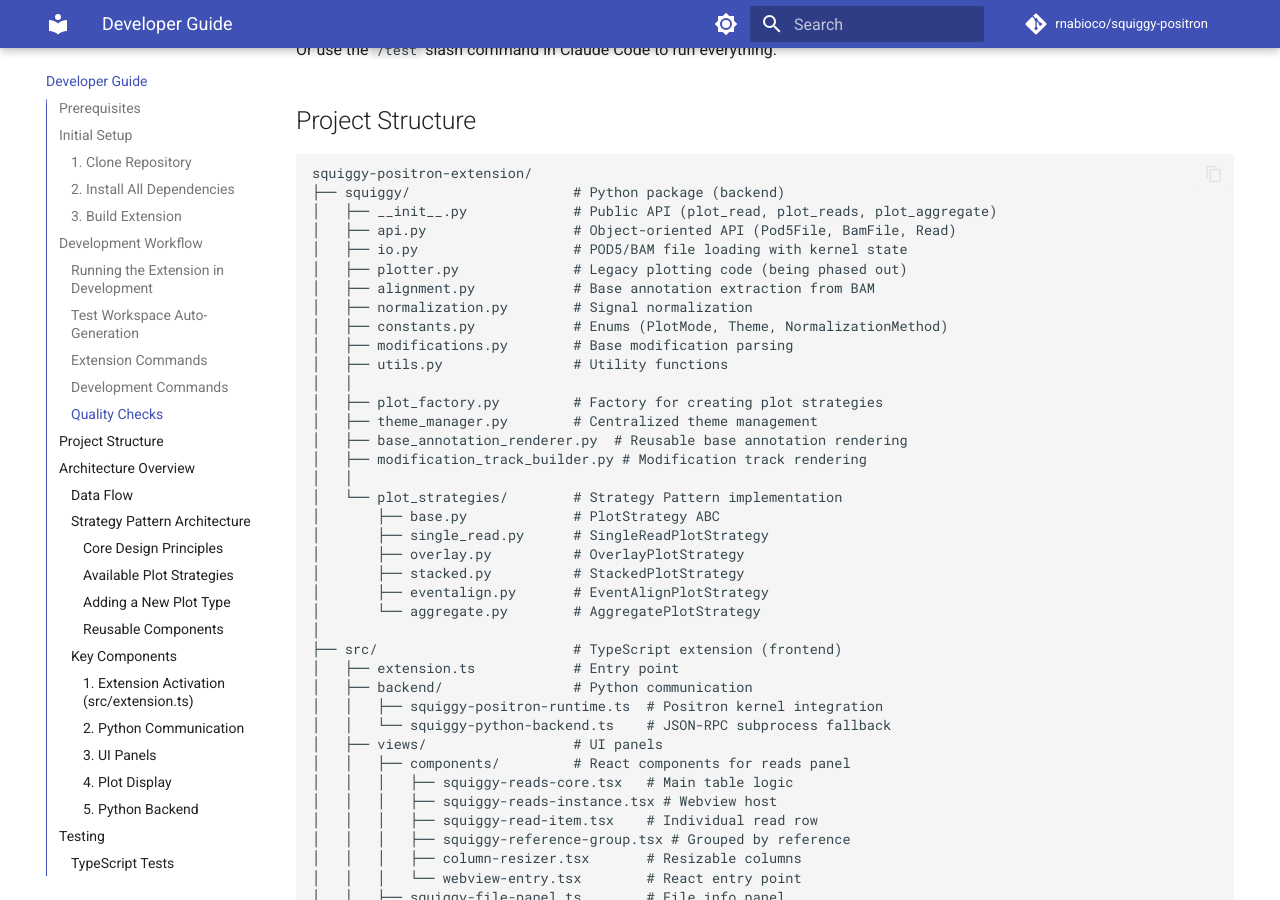
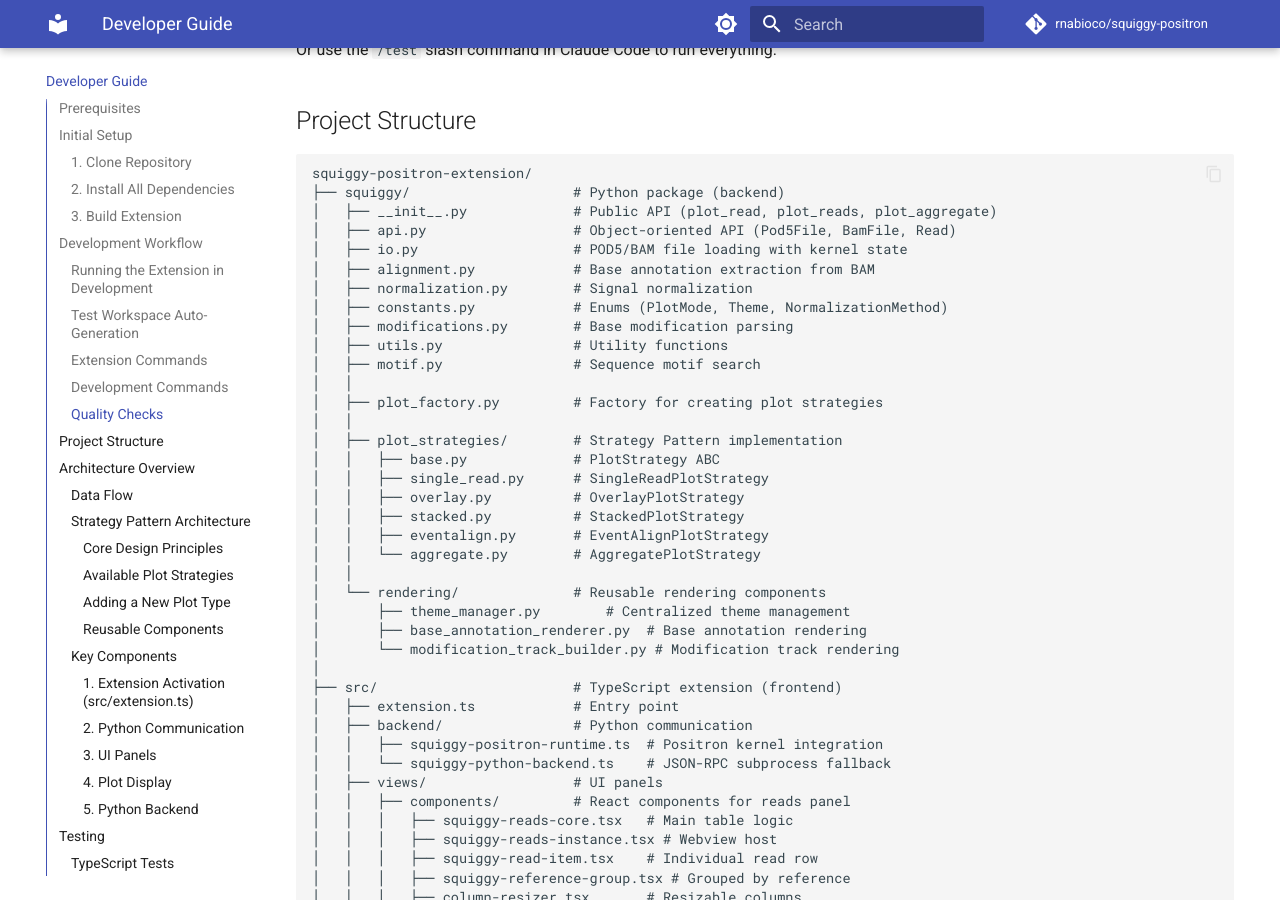
Before and after one commit to rnabioco/squiggy-positron, an MkDocs documentation site: the page built from docs/DEVELOPER.md, in a window 1280 px wide and 900 px high, scrolled down 4335 px. Built offline with MkDocs 1.6.1 and Material for MkDocs 9.7.7, drawn with Linux system fonts in a browser that asks for light colours; comment, search, counter and statistics services are not loaded; the version menu is left out; some of the changed text lies outside the part shown.

Commit message:
docs: Update documentation after rendering/ refactoring
Fixed 12 documentation issues after recent refactoring:

**docs/DEVELOPER.md (5 fixes):**
- Remove plotter.py from module structure (deleted)
- Show rendering/ package structure properly
- Update import from .plotter → .utils for _route_to_plots_pane
- Update imports to use squiggy.rendering.* package
- Replace plotter.py with plot_factory.py/plot_strategies/ in examples

**docs/api.md (1 fix):**
- Remove SquigglePlotter class documentation (class deleted)

**CLAUDE.md (3 fixes):**
- Remove plotter.py from Project Structure
- Update Plotting section to mention Strategy Pattern
- Add rendering/ package structure with 3 components
- List all 5 plot modes (SINGLE, OVERLAY, STACKED, EVENTALIGN, AGGREGATE)

**.github/copilot-instructions.md (2 fixes):**
- Update backend description to mention plot_factory.py and rendering/
- Add plot_strategies/ and rendering/ to file checklist

**.claude/quick-reference.md:**
- DELETED - File was from wrong project (mentioned plotnine, Qt/PyQt which don't exist in current codebase)

All documentation now accurately reflects current architecture:
- Strategy Pattern for plotting via plot_factory.py
- 5 plot strategies in plot_strategies/
- 3 rendering components in rendering/ package
- No references to deleted plotter.py or SquigglePlotter

Documentation builds successfully with `pixi run docs` ✅

```diff
--- a/docs/DEVELOPER.md
+++ b/docs/DEVELOPER.md
@@ -198,25 +198,27 @@ squiggy-positron-extension/
 │   ├── __init__.py             # Public API (plot_read, plot_reads, plot_aggregate)
 │   ├── api.py                  # Object-oriented API (Pod5File, BamFile, Read)
 │   ├── io.py                   # POD5/BAM file loading with kernel state
-│   ├── plotter.py              # Legacy plotting code (being phased out)
 │   ├── alignment.py            # Base annotation extraction from BAM
 │   ├── normalization.py        # Signal normalization
 │   ├── constants.py            # Enums (PlotMode, Theme, NormalizationMethod)
 │   ├── modifications.py        # Base modification parsing
 │   ├── utils.py                # Utility functions
+│   ├── motif.py                # Sequence motif search
 │   │
 │   ├── plot_factory.py         # Factory for creating plot strategies
-│   ├── theme_manager.py        # Centralized theme management
-│   ├── base_annotation_renderer.py  # Reusable base annotation rendering
-│   ├── modification_track_builder.py # Modification track rendering
 │   │
-│   └── plot_strategies/        # Strategy Pattern implementation
-│       ├── base.py             # PlotStrategy ABC
-│       ├── single_read.py      # SingleReadPlotStrategy
-│       ├── overlay.py          # OverlayPlotStrategy
-│       ├── stacked.py          # StackedPlotStrategy
-│       ├── eventalign.py       # EventAlignPlotStrategy
-│       └── aggregate.py        # AggregatePlotStrategy
+│   ├── plot_strategies/        # Strategy Pattern implementation
+│   │   ├── base.py             # PlotStrategy ABC
+│   │   ├── single_read.py      # SingleReadPlotStrategy
+│   │   ├── overlay.py          # OverlayPlotStrategy
+│   │   ├── stacked.py          # StackedPlotStrategy
+│   │   ├── eventalign.py       # EventAlignPlotStrategy
+│   │   └── aggregate.py        # AggregatePlotStrategy
+│   │
+│   └── rendering/              # Reusable rendering components
+│       ├── theme_manager.py        # Centralized theme management
+│       ├── base_annotation_renderer.py  # Base annotation rendering
+│       └── modification_track_builder.py # Modification track rendering
 │
 ├── src/                        # TypeScript extension (frontend)
 │   ├── extension.ts            # Entry point
@@ -400,7 +402,7 @@ To add a new plot type (e.g., A/B comparison from issue #61):
        html, fig = strategy.create_plot(data, options)
 
        # Route to Positron Plots pane
-       from .plotter import _route_to_plots_pane
+       from .utils import _route_to_plots_pane
        _route_to_plots_pane(fig)
 
        return html
@@ -425,21 +427,23 @@ That's it! The factory automatically routes to your new strategy.
 
 #### Reusable Components
 
-**ThemeManager** (`squiggy/theme_manager.py`):
+The `squiggy/rendering/` package provides reusable rendering components used by plot strategies:
+
+**ThemeManager** (`squiggy/rendering/theme_manager.py`):
 - Centralizes all theme-related configuration
 - Methods:
   - `create_figure()` - Creates themed Bokeh figure with consistent styling
   - `get_base_colors()` - Returns base color palette for current theme
   - Properties: `background_color`, `text_color`, `grid_color`, etc.
 
-**BaseAnnotationRenderer** (`squiggy/base_annotation_renderer.py`):
+**BaseAnnotationRenderer** (`squiggy/rendering/base_annotation_renderer.py`):
 - Renders base annotations on plots (A, C, G, T color-coded rectangles)
 - Two rendering modes:
   - `render_time_based()` - For time-based x-axis (single read mode)
   - `render_position_based()` - For position-based x-axis (event-aligned mode)
 - Handles dwell time coloring with Viridis colormap
 
-**ModificationTrackBuilder** (`squiggy/modification_track_builder.py`):
+**ModificationTrackBuilder** (`squiggy/rendering/modification_track_builder.py`):
 - Creates separate track showing base modifications
 - Filters by probability threshold and modification types
 - Color-codes by modification type (5mC, 6mA, etc.)
@@ -640,7 +644,7 @@ When creating a new release:
 
 1. **Add to `squiggy/__init__.py`** for public API exposure
 
-2. **Implement in appropriate module** (`io.py`, `plotter.py`, etc.)
+2. **Implement in appropriate module** (`io.py`, `plot_factory.py`, create new strategy in `plot_strategies/`, or add to `rendering/` components, etc.)
 
 3. **Add tests** in `tests/`
 
```
Also changed, not shown: .claude/quick-reference.md (deleted, +0 -224 lines), CLAUDE.md (+24 -8 lines), docs/api.md (+0 -4 lines), .github/copilot-instructions.md.
